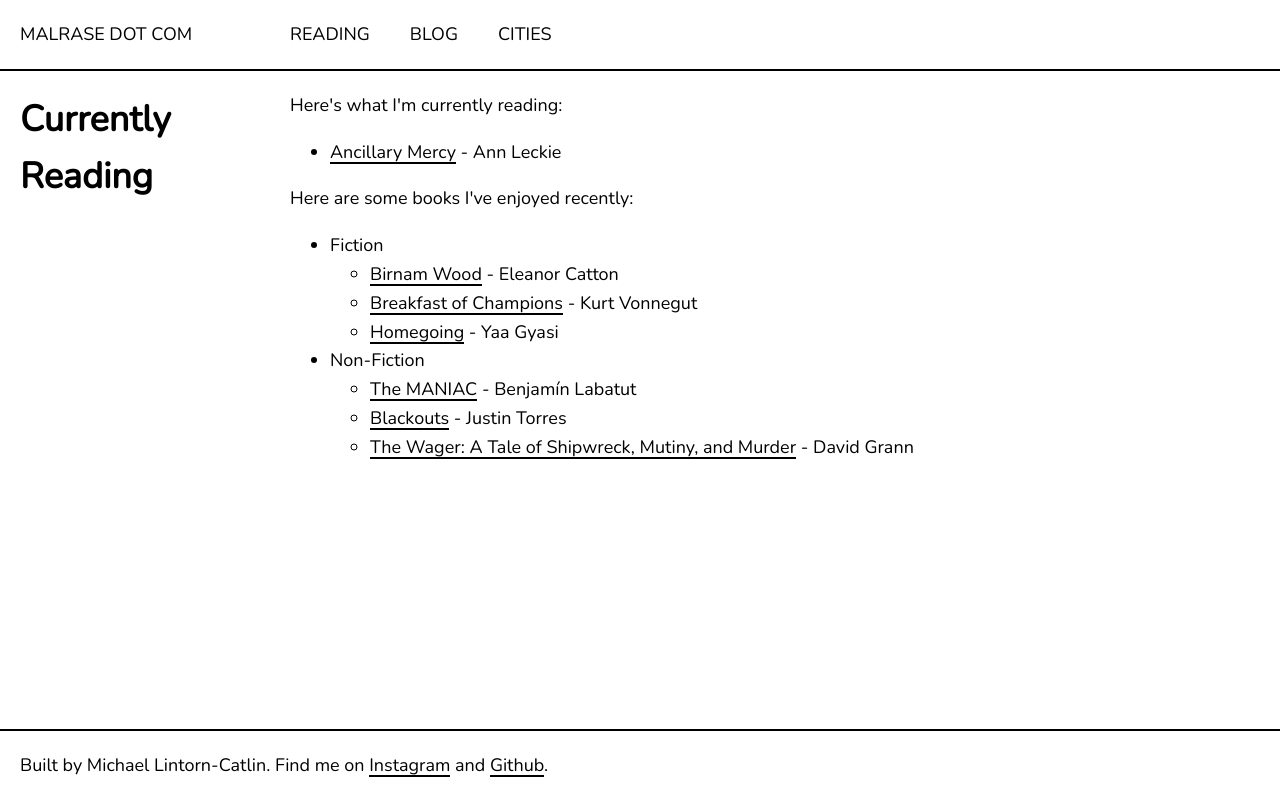
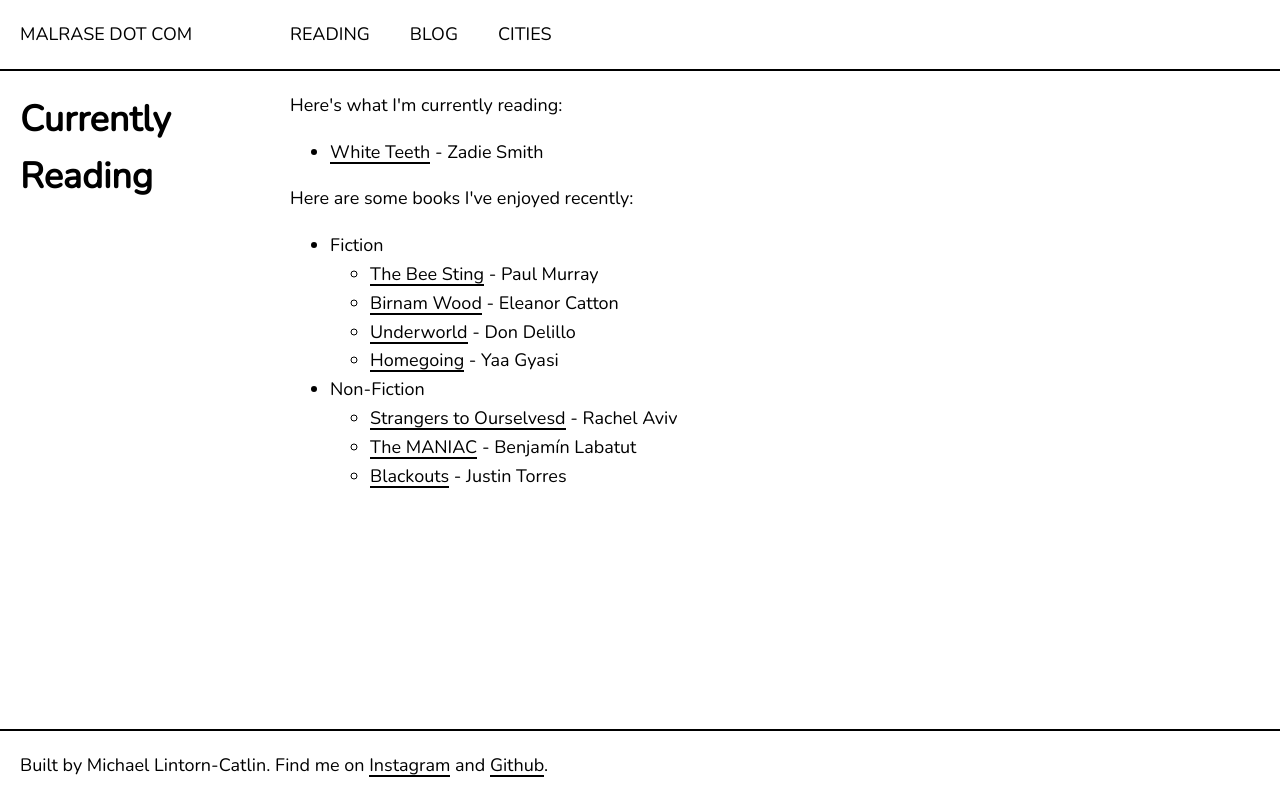
Before and after one commit to malrase/malrasedotcom, a Next.js app: page /currently-reading in a window 1280 px wide. Built offline with nearby package versions, Linux system fonts and the light colour scheme.

Commit message:
Books as of July 2024

```diff
--- a/pages/currently-reading/index.js
+++ b/pages/currently-reading/index.js
@@ -7,21 +7,22 @@ export default function CurrentlyReadingIndex() {
       <div className="content">
       <p>Here's what I'm currently reading:</p>
       <ul>
-        <li><a href='https://www.goodreads.com/book/show/23533039-ancillary-mercy'>Ancillary Mercy</a> - Ann Leckie</li>
+        <li><a href='https://www.goodreads.com/book/show/3711.White_Teeth'>White Teeth</a> - Zadie Smith</li>
       </ul>
       <p>Here are some books I've enjoyed recently:</p>
       <ul>
         <li>Fiction</li>
         <ul>
+          <li><a href='https://www.goodreads.com/book/show/62039166-the-bee-sting'>The Bee Sting</a> - Paul Murray</li>
           <li><a href='https://www.goodreads.com/book/show/60784757-birnam-wood'>Birnam Wood</a> - Eleanor Catton</li>
-          <li><a href='https://www.goodreads.com/book/show/4980.Breakfast_of_Champions'>Breakfast of Champions</a> - Kurt Vonnegut</li>
+          <li><a href='https://www.goodreads.com/book/show/11761.Underworlds'>Underworld</a> - Don Delillo</li>
           <li><a href='https://www.goodreads.com/book/show/27071490-homegoing'>Homegoing</a> - Yaa Gyasi</li>
         </ul>
         <li>Non-Fiction</li>
         <ul>
+          <li><a href='https://www.goodreads.com/book/show/59808605-strangers-to-ourselves'>Strangers to Ourselvesd</a> - Rachel Aviv</li>
           <li><a href='https://www.goodreads.com/book/show/75665931-the-maniac'>The MANIAC</a> - Benjamín Labatut</li>
           <li><a href='https://www.goodreads.com/book/show/65215321-blackouts'>Blackouts</a> - Justin Torres</li>
-          <li><a href='https://www.goodreads.com/en/book/show/61714633'>The Wager: A Tale of Shipwreck, Mutiny, and Murder</a> - David Grann</li>
       </ul>
       </ul>
       </div>
```
